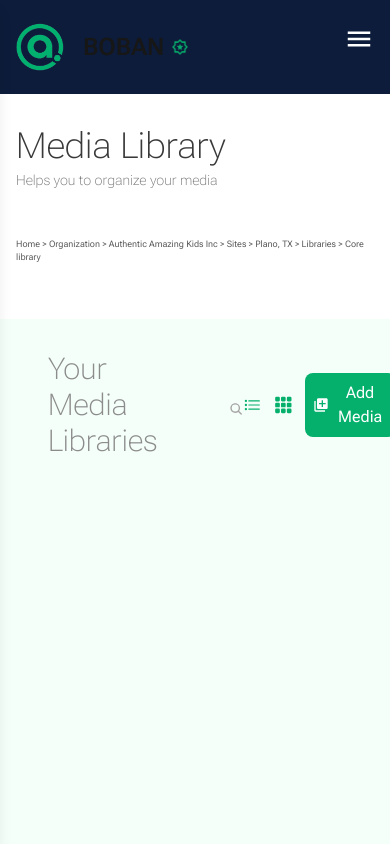
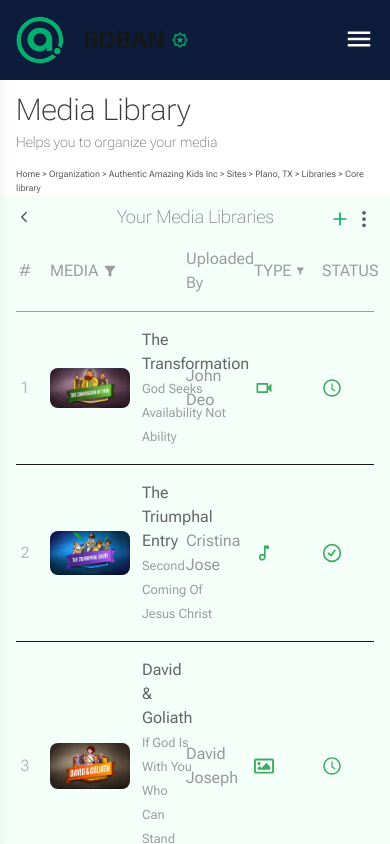
Before and after one commit to NithinRajuOfficial/Boban-Gateway-Church-Media-Library-UI, a Next.js app: page / in a window 390 px wide. Built offline with nearby package versions, Linux system fonts and the light colour scheme.

Commit message:
MainContent non responsive design done

```diff
--- a/src/app/page.tsx
+++ b/src/app/page.tsx
@@ -3,7 +3,7 @@ import SideBar from "@/components/Sidebar/SideBar";
 
 export default function MediaLibrary() {
   return (
-    <main className="h-screen flex flex-col sm:flex-row">
+    <main className="h-screen flex flex-col sm:flex-row overflow-hidden">
       {/* Sidebar */}
       <SideBar />
 
--- a/src/components/MainContainer/Header.tsx
+++ b/src/components/MainContainer/Header.tsx
@@ -2,11 +2,11 @@ import { IoLogOutOutline } from "react-icons/io5";
 
 const Header = () => {
   return (
-    <section className="h-[30%] px-4 sm:px-12 pt-8 sm:pt-14 bg-white">
+    <section className="px-4 sm:px-12 pt-3 sm:pt-10 bg-white">
       {/* Title and SignOut wrapper div  */}
       <section className="flex justify-between">
         <div>
-          <h1 className="mb-1 text-4xl sm:text-6xl font-thin text-[#393939]">
+          <h1 className="mb-1 text-3xl sm:text-6xl font-thin text-[#393939]">
             Media Library
           </h1>
           <h6 className="text-sm sm:text-2xl font-thin text-[#787878]">
@@ -20,7 +20,7 @@ const Header = () => {
       </section>
 
       {/* Footer Path */}
-      <small className="text-[9px] sm:text-xs text-[#5B5B5B] block mt-12">
+      <small className="text-[9px] sm:text-xs text-[#5B5B5B] mt-4 sm:mt-6 block">
         Home{" > "}Organization{" > "}Authentic Amazing Kids Inc{" > "}Sites
         {" > "}Plano, TX{" > "}Libraries{" > "}Core library
       </small>
--- a/src/components/MainContainer/LibraryContainer.tsx
+++ b/src/components/MainContainer/LibraryContainer.tsx
@@ -3,7 +3,7 @@ import Playlist from "./Playlist";
 
 const LibraryContainer = () => {
   return (
-    <article className="h-[70%] px-12 py-8 flex flex-col bg-[#F4FFF9]">
+    <article className="px-4 sm:px-12 py-2 sm:py-8 flex flex-col bg-[#F4FFF9]">
       <MainContainerHeader />
       <Playlist/>
     </article>
--- a/src/components/MainContainer/MainContHeader.tsx
+++ b/src/components/MainContainer/MainContHeader.tsx
@@ -2,17 +2,29 @@ import { IoSearch } from "react-icons/io5";
 import { IoListOutline } from "react-icons/io5";
 import { BsFillGrid3X3GapFill } from "react-icons/bs";
 import { MdLibraryAdd } from "react-icons/md";
+import { IoIosArrowBack } from "react-icons/io";
+import { FiPlus } from "react-icons/fi";
+import { BsThreeDotsVertical } from "react-icons/bs";
 
 const MainContainerHeader = () => {
   return (
     <section className="flex justify-between items-center">
-      <div className="flex  items-center gap-14">
-        <h1 className="text-[#8C8C8C] text-3xl font-thin">
+      {/* Back Arrow */}
+      <IoIosArrowBack className="block sm:hidden text-[#5b5b5b]" />
+      <div className="flex items-center gap-14">
+        <h1 className="text-[#8C8C8C] text-lg md:text-3xl font-thin">
           Your Media Libraries
         </h1>
-        <IoSearch className="text-[#a6a5a5] text-3xl mt-2" />
+        {/* Search icon for searching feature*/}
+        <IoSearch className="text-[#a6a5a5] text-3xl mt-2 hidden sm:block" />
+        {/* Plus icon for adding and ThreeDots for displaying searching feature*/}
+        <div className="text-xl sm:hidden block">
+          <FiPlus className="text-[#05B06C] inline mr-1" />
+          <BsThreeDotsVertical className="text-[#5b5b5b] inline" />
+        </div>
       </div>
-      <div className="flex items-center gap-3">
+      {/* Add Media Button and Listing style icons */}
+      <div className="sm:flex items-center gap-3 hidden">
         <IoListOutline className="text-[#05B06C] text-2xl" />
         <BsFillGrid3X3GapFill className="text-[#05B06C] text-2xl" />
         <button className="p-2 flex items-center gap-1 text-white bg-[#05B06C] rounded-lg">
--- a/src/components/MainContainer/Playlist.tsx
+++ b/src/components/MainContainer/Playlist.tsx
@@ -1,7 +1,80 @@
+import React from "react";
+import Image from "next/image";
+import { playlistDetails } from "@/constants/Index";
+import { MdFilterListAlt } from "react-icons/md";
+import { BsThreeDotsVertical } from "react-icons/bs";
+
+
 const Playlist = () => {
-    return (
-        <div className=""></div>
-    )
-}
+  return (
+    <section>
+      {/* Header Row */}
+      <div className="grid grid-cols-11 items-center text-[#9D9D9D] gap-4 py-4 border-b">
+        {/* # */}
+        <span className="col-span-1 text-center">#</span>
+
+        {/* MEDIA */}
+        <span className="col-span-4 flex items-center gap-1">
+          MEDIA
+          <MdFilterListAlt />
+        </span>
+
+        {/* Uploaded By */}
+        <span className="col-span-2 flex items-center gap-1">
+          Uploaded By
+          <MdFilterListAlt />
+        </span>
+
+        {/* Type */}
+        <span className="col-span-2 flex items-center gap-1">
+          TYPE
+          <MdFilterListAlt />
+        </span>
+
+        {/* Status */}
+        <span className="col-span-2">STATUS</span>
+      </div>
+
+      {/* Playlist Details Mapping */}
+      {playlistDetails.map((playlist, index) => (
+        <div
+          key={index}
+          className="grid grid-cols-11 items-center gap-4 py-4 border-b"
+        >
+          {/* # */}
+          <span className="col-span-1 text-center text-[#BCBCBC]">{index + 1}</span>
+
+          {/* MEDIA */}
+          <div className="col-span-4 flex items-center gap-3">
+            <Image
+              src={playlist.media}
+              alt="media"
+              width={80}
+              height={50}
+              className="rounded-lg"
+            />
+            <div>
+              <h1 className="text-[#656565]">{playlist.title}</h1>
+              <small className="text-[#9D9D9D]">{playlist.description}</small>
+            </div>
+          </div>
+
+          {/* Uploaded By */}
+          <span className="col-span-2 text-[#989898]">{playlist.uploadedBy}</span>
+
+          {/* Type */}
+          <span className="col-span-2 text-[#3FAB63] text-xl">{React.createElement(playlist.type)}</span>
+
+          {/* Status  and Extra icon*/}
+          <div className="col-span-2 flex gap-16 text-xl">
+          <span className="text-[#3FAB63]">{React.createElement(playlist.status)}</span>
+          <span className="text-black"><BsThreeDotsVertical/></span>
+          </div>
+
+        </div>
+      ))}
+    </section>
+  );
+};
 
 export default Playlist;
--- /dev/null
+++ b/src/constants/Index.ts
@@ -0,0 +1,56 @@
+import { MdOutlineVideocam } from "react-icons/md";
+import { AiOutlineClockCircle } from "react-icons/ai";
+import { GrStatusGood } from "react-icons/gr";
+import { MdOutlineMusicNote } from "react-icons/md";
+import { FaRegImage } from "react-icons/fa";
+
+export const playlistDetails = [
+  {
+    media: "/thumbnail1.png",
+    title: "The Transformation",
+    description: "God Seeks Availability Not Ability",
+    uploadedBy: "John Deo",
+    type: MdOutlineVideocam,
+    status: AiOutlineClockCircle,
+  },
+  {
+    media: "/thumbnail2.png",
+    title: "The Triumphal Entry",
+    description: "Second Coming Of Jesus Christ",
+    uploadedBy: "Cristina Jose",
+    type: MdOutlineMusicNote,
+    status: GrStatusGood,
+  },
+  {
+    media: "/thumbnail3.png",
+    title: "David & Goliath",
+    description: "If God Is With You Who Can Stand Against",
+    uploadedBy: "David Joseph",
+    type: FaRegImage,
+    status: AiOutlineClockCircle,
+  },
+  {
+    media: "/thumbnail4.png",
+    title: "Song Of Thanksgiving",
+    description: "Second Coming Of Jesus Christ",
+    uploadedBy: "Larry Page",
+    type: MdOutlineVideocam,
+    status: GrStatusGood,
+  },
+  {
+    media: "/thumbnail5.png",
+    title: "The Parable Of The Talents",
+    description: "Consider Accountability Of Our Gifts",
+    uploadedBy: "Henry Ford",
+    type: MdOutlineVideocam,
+    status: GrStatusGood,
+  },
+  {
+    media: "/thumbnail6.png",
+    title: "David & Goliath",
+    description: "If God Is With You Who Can Stand Against",
+    uploadedBy: "Rose Felix",
+    type: MdOutlineMusicNote,
+    status: GrStatusGood,
+  },
+];
```
